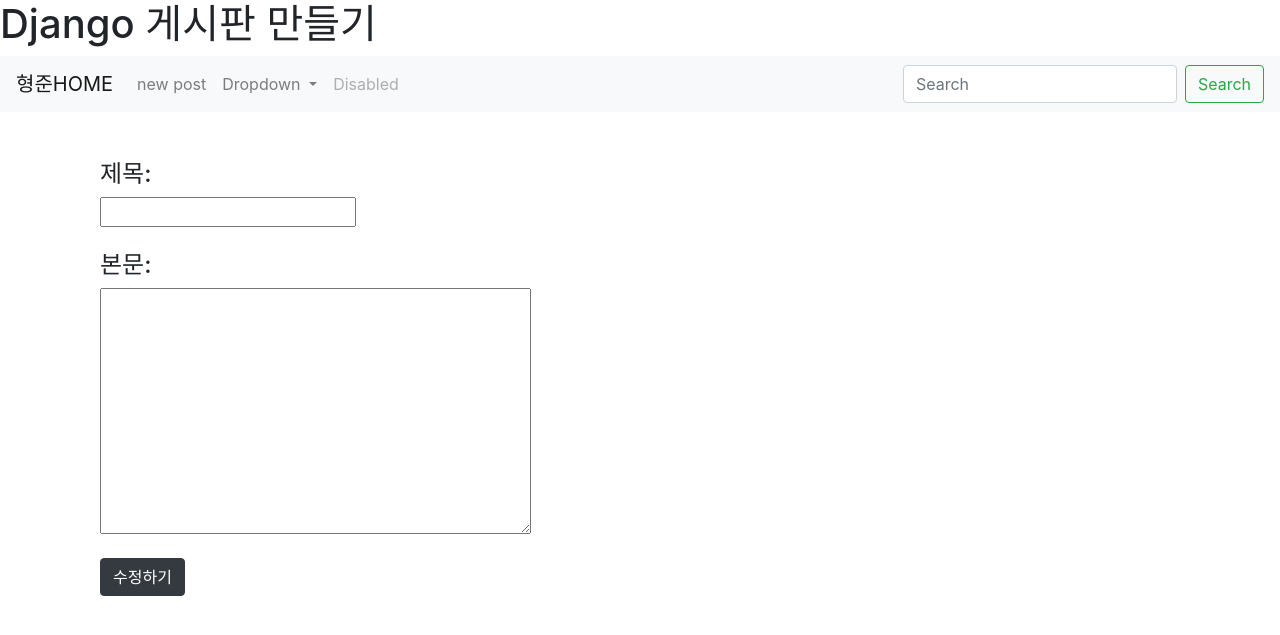
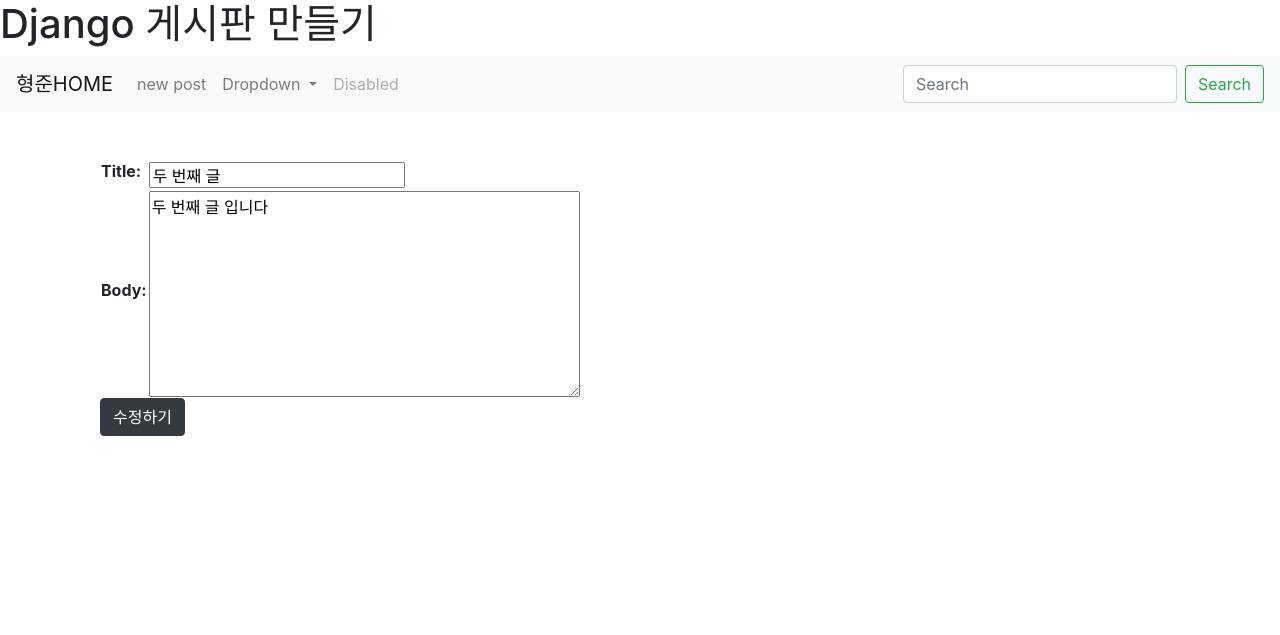
Before and after one commit to jhj960918/Python_Django, a Django app: page /crudapp/update/2/ in a window 1280 px wide. Shown: the top 635 px of the page. Run offline with Django 3.2, Linux system fonts and the light colour scheme; data comes from the database, SQL or seed files in the repository; both versions use the stored data as it was after the commit; some libraries are stand-ins or nearby versions.

Commit message:
글 수정 instance 가져오기

```diff
--- /dev/null
+++ b/crudapp/forms.py
@@ -0,0 +1,6 @@
+from django import forms
+from .models import Blog
+class BlogUpdate(forms.ModelForm):#model을 기반으로 forms클래스의 modelform을 인자로 넘겨준다
+    class Meta:
+        model = Blog
+        fields=['title','body']
--- a/crudapp/templates/update.html
+++ b/crudapp/templates/update.html
@@ -6,14 +6,9 @@
 <div class="container">
 	<form method="POST">
 	  {% csrf_token %}
-	  <h4>제목: </h4>
-	  <input type="text" name="title">
-	  <br>
-	  <br>
-	  <h4>본문: </h4>
-	  <textarea cols=40 rows=10 name="body"></textarea>
-	  <br>
-	  <br>
+	  <table>
+		  {{form.as_table}}<!--입력폼은 as_table(), as_p(), as_ul() 등 여러가지 있습니다.-->
+	  </table>
 	  <input class="btn btn-dark" type="submit" value="수정하기">
   </form>
 </div>
--- a/crudapp/urls.py
+++ b/crudapp/urls.py
@@ -7,4 +7,5 @@
     path('create/', views.create, name='create'),
     path('postcreate/', views.postcreate, name='postcreate'),
     path('update/<int:blog_id>/', views.update, name='update'),
+    path('delete/<int:blog_id>/',views.delete,name='delete'),
 ]
--- a/crudapp/views.py
+++ b/crudapp/views.py
@@ -1,6 +1,8 @@
 from django.shortcuts import render, get_object_or_404, redirect
 from django.utils import timezone
 from .models import Blog
+from .forms import BlogUpdate
+
 
 # Create your views here.
 
@@ -26,15 +28,22 @@
 def update(request, blog_id):
     blog = Blog.objects.get(id=blog_id)
 
-    if request.method == "POST":
-        blog.title = request.POST['title']
-        blog.body = request.POST['body']
-        blog.pub_date = timezone.datetime.now()
-        blog.save()
-        return redirect('/crudapp/detail/' + str(blog.id))
+    if request.method =='POST':
+        form = BlogUpdate(request.POST)
+        if form.is_valid():
+            blog.title = form.cleaned_data['title']
+            blog.body = form.cleaned_data['body']
+            blog.pub_date=timezone.now()
+            blog.save()
+            return redirect('/crudapp/detail/' + str(blog.id))
+    else:
+        form = BlogUpdate(instance = blog)#기존의 해당 게시글의 정보를 가지고온다.
 
-    else:
-        return render(request, 'update.html')
+        return render(request,'update.html', {'form':form})
+def delete(request, blog_id):
+    blog = Blog.objects.get(id=blog_id)
+    blog.delete()
+    return redirect('/')
 
 def new(request):
     full_text = request.GET['fulltext']
```
Also changed, not shown: crudapp/templates/detail.html (+5 -6 lines), db.sqlite3.
